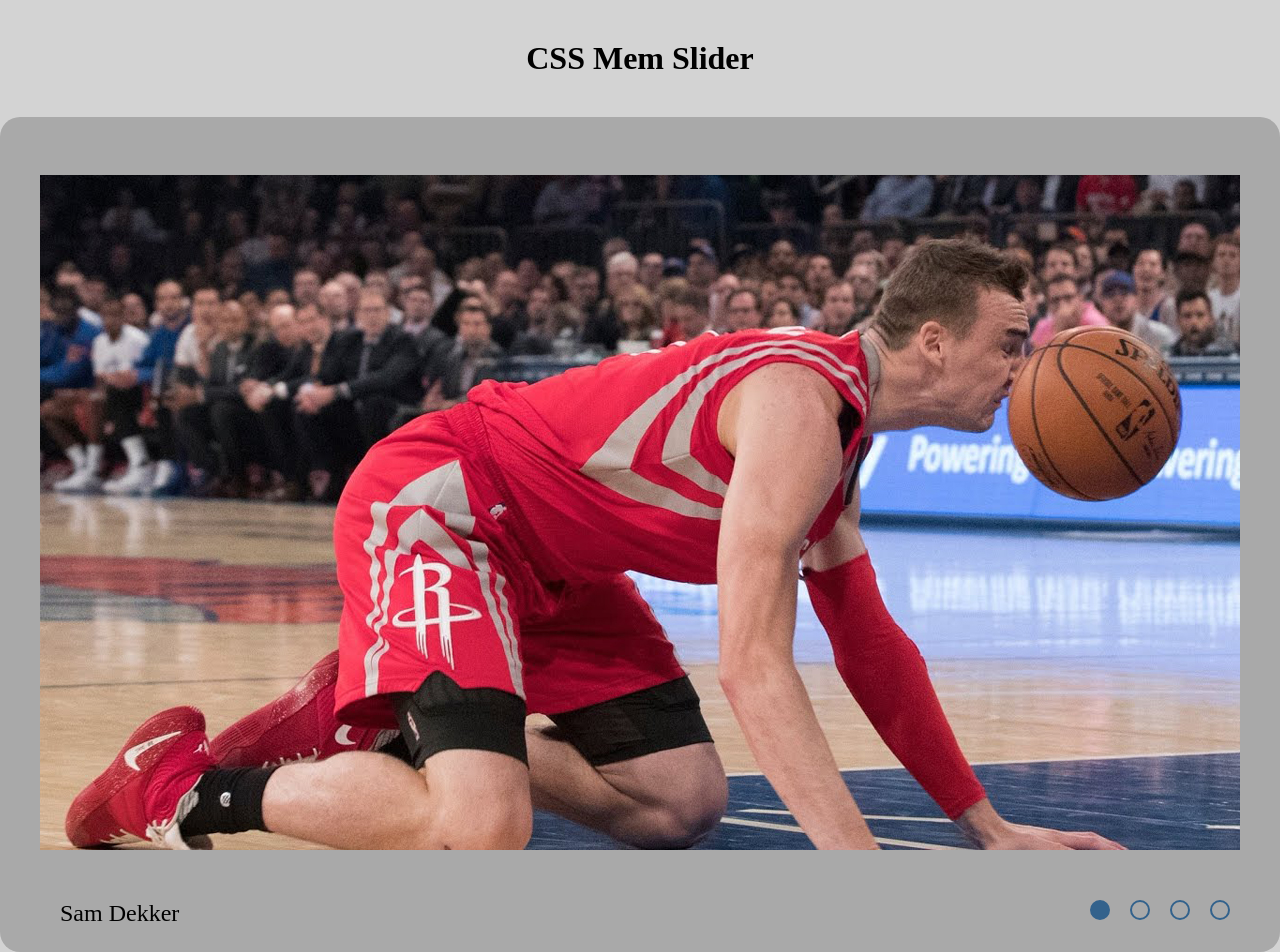
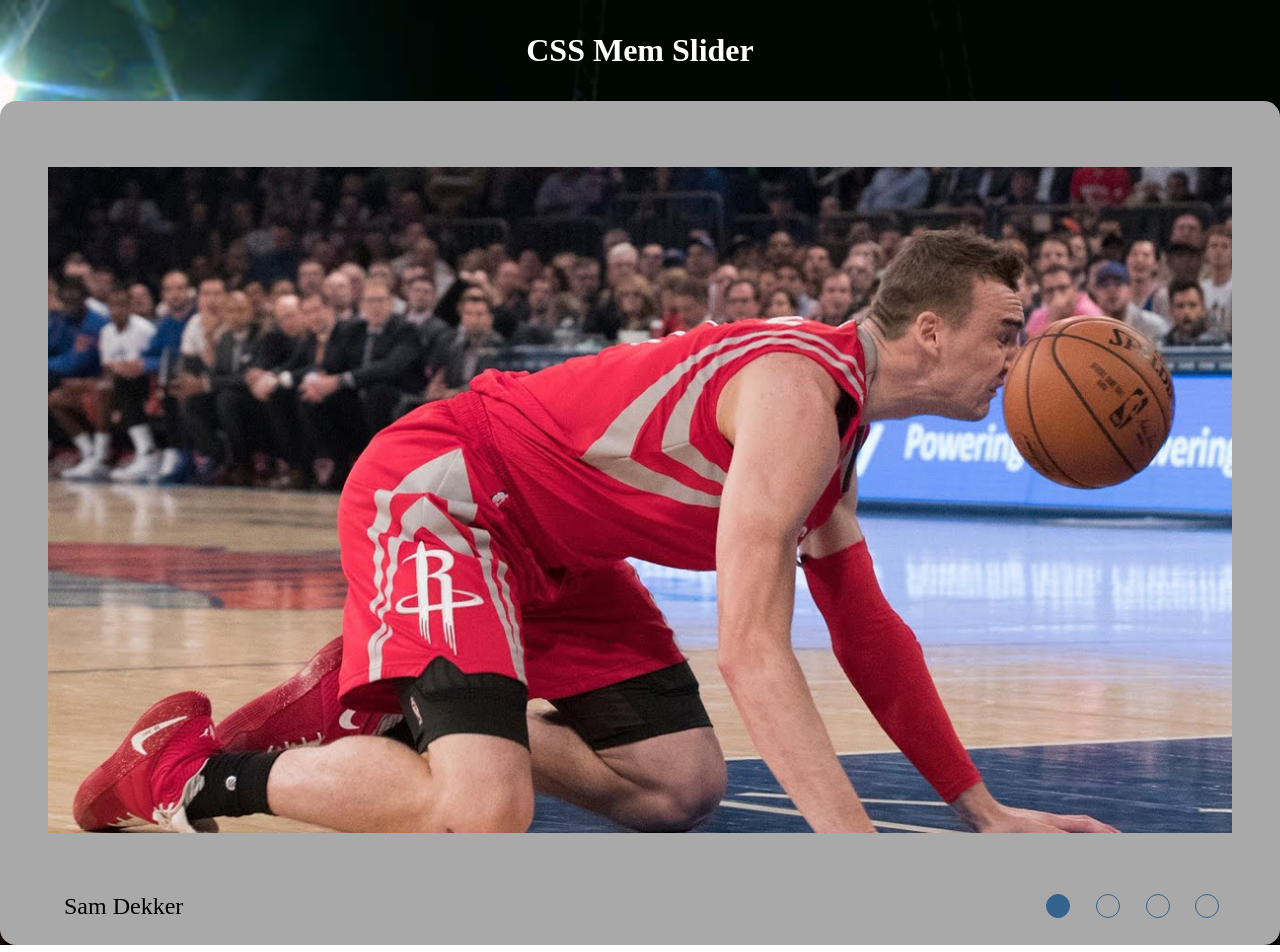
Before and after one commit to InnokentyKedrov/cssMemSlider, a plain HTML site: page cssMemSlider/index.html in a window 1280 px wide. Drawn offline with Linux system fonts and the light colour scheme.

Commit message:
feat: add background (Thu, May 12, 2022 12:01:41 PM)

```diff
--- a/cssMemSlider/styles/style.css
+++ b/cssMemSlider/styles/style.css
@@ -1,13 +1,16 @@
 body {
-  background-color: lightgray;
+  background-image: url(../assets/mems/background.png);
+  background-repeat: no-repeat;
+  background-size: cover;
 }
 
 .header {
-  margin: 40px auto;
+  margin: 2rem auto;
 }
 
 .title {
   text-align: center;
+  color: white;
 }
 
 .main {
@@ -15,7 +18,7 @@ body {
 	margin: 0 auto;
   overflow-x: hidden;
   background-color: darkgray;
-  border-radius: 20px;
+  border-radius: 1rem;
 }
 
 .slider {
@@ -32,7 +35,7 @@ body {
 
 .slider__image {
   width: 25%;
-  padding: 40px;
+  padding: 3rem;
   transition: all .6s ease;
   box-sizing: border-box;
 }
@@ -54,9 +57,9 @@ body {
 
 .description {
   width: 25%;
-  padding-left: 60px;
+  padding-left: 4rem;
   transition: all 1.6s ease;
-  margin-top: 10px;
+  margin-top: 0.5em;
   font-size: 1.5rem;
   white-space: nowrap;
   box-sizing: border-box;
@@ -65,23 +68,23 @@ body {
 .controls {
   display: flex;
   margin-left: auto;
-  margin-right: 40px;
+  margin-right: 3rem;
 }
 
 .button {
   box-sizing: border-box;
-  height: 20px;
-  width: 20px;
-  margin: 10px;
+  height: 1.5rem;
+  width: 1.5rem;
+  margin: 0.8rem;
   cursor: pointer;
-  border: 2px solid rgb(51, 98, 140);
+  border: 0.05em solid rgb(51, 98, 140);
   border-radius: 50%;
   transition: all .6s ease;
 }
 
 .button:hover {
   transform: scale(1.2);
-  box-shadow: 0 0 10px rgb(51, 98, 140);
+  box-shadow: 0 0 1rem rgb(51, 98, 140);
 }
 
 .button:active {
```
Also changed, not shown: cssMemSlider/assets/mems/background.png (added).
